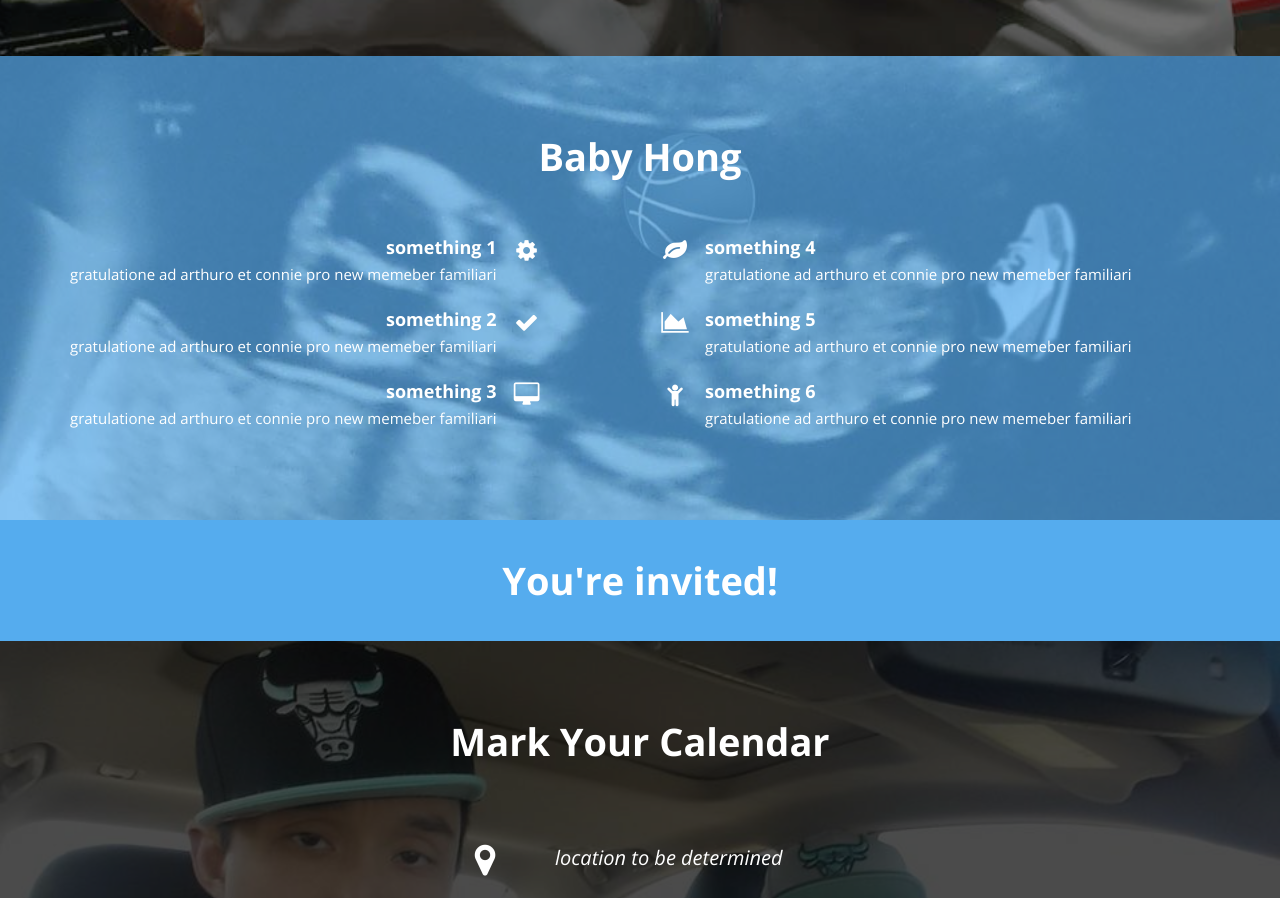
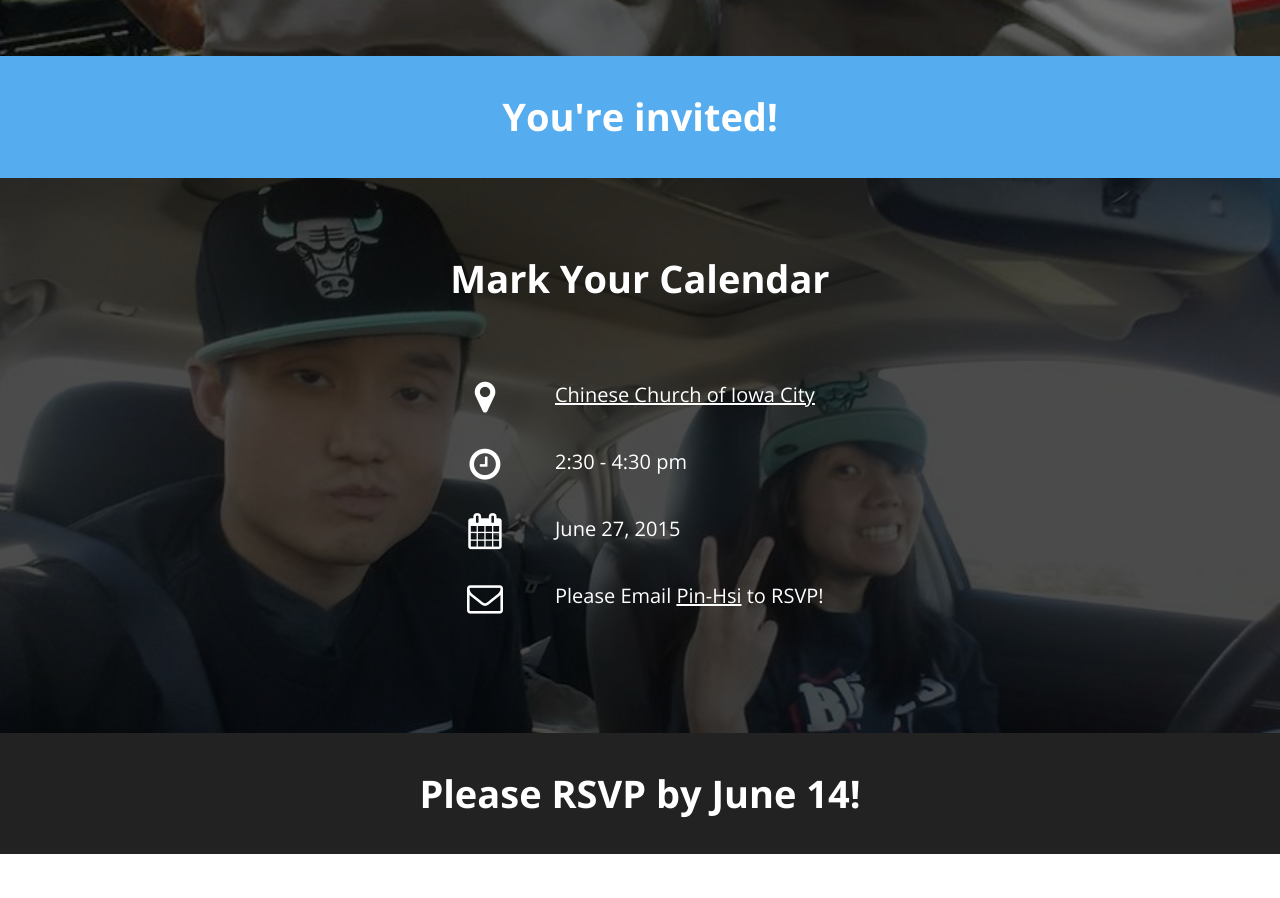
Before and after one commit to babyhong/BabyShower, a plain HTML site: page index.html in a window 1280 px wide. Shown: the part 744-1642 px from the top of the page. Drawn offline with nearby package versions, Linux system fonts and the light colour scheme.

Commit message:
update location

```diff
--- a/index.html
+++ b/index.html
@@ -90,7 +90,6 @@
 										<div class="collapse navbar-collapse scrollspy smooth-scroll" id="navbar-collapse-1">
 											<ul class="nav navbar-nav navbar-right">
 												<li class="active"><a href="#banner">Home</a></li>
-												<li><a href="#about">About</a></li>
                                                 <li><a href="#rsvp">RSVP</a></li>
 												<li><a href="#registry">Registry</a></li>
 											</ul>
@@ -131,77 +130,6 @@
 
 		<!-- section start -->
 		<!-- ================ -->
-		<div class="section translucent-bg bg-image-1 blue">
-			<div class="container object-non-visible" data-animation-effect="fadeIn">
-				<h1 id="about"  class="text-center title">Baby Hong</h1>
-				<div class="space"></div>
-				<div class="row">
-					<div class="col-sm-6">
-						<div class="media">
-							<div class="media-body text-right">
-								<h4 class="media-heading">something 1</h4>
-								<p>gratulatione ad arthuro et connie pro new memeber familiari</p>
-							</div>
-							<div class="media-right">
-								<i class="fa fa-cog"></i>
-							</div>
-						</div>
-						<div class="media">
-							<div class="media-body text-right">
-								<h4 class="media-heading">something 2</h4>
-								<p>gratulatione ad arthuro et connie pro new memeber familiari</p>
-                            </div>
-							<div class="media-right">
-								<i class="fa fa-check"></i>
-							</div>
-						</div>
-						<div class="media">
-							<div class="media-body text-right">
-								<h4 class="media-heading">something 3</h4>
-								<p>gratulatione ad arthuro et connie pro new memeber familiari</p>
-                            </div>
-							<div class="media-right">
-								<i class="fa fa-desktop"></i>
-							</div>
-						</div>
-					</div>
-					<div class="space visible-xs"></div>
-					<div class="col-sm-6">
-						<div class="media">
-							<div class="media-left">
-								<i class="fa fa-leaf"></i>
-							</div>
-							<div class="media-body">
-								<h4 class="media-heading">something 4</h4>
-								<p>gratulatione ad arthuro et connie pro new memeber familiari</p>
-							</div>
-						</div>
-						<div class="media">
-							<div class="media-left">
-								<i class="fa fa-area-chart"></i>
-							</div>
-							<div class="media-body">
-								<h4 class="media-heading">something 5</h4>
-								<p>gratulatione ad arthuro et connie pro new memeber familiari</p>
-							</div>
-						</div>
-						<div class="media">
-							<div class="media-left">
-								<i class="fa fa-child"></i>
-							</div>
-							<div class="media-body">
-								<h4 class="media-heading">something 6</h4>
-								<p>gratulatione ad arthuro et connie pro new memeber familiari</p>
-							</div>
-						</div>
-					</div>
-				</div>
-			</div>
-		</div>
-		<!-- section end -->
-
-		<!-- section start -->
-		<!-- ================ -->
 		<div class="default-bg space blue">
 			<div class="container">
 				<div class="row">
@@ -226,7 +154,7 @@
 						        <li class="rsvp-icon"><i class="fa fa-map-marker fa-2x pr-10"></i></li>
 					        </div>
                             <div class="col-md-5">
-						        <li class="rsvp-text"><i>location to be determined</i></li>
+                                <li class="rsvp-text"><a href="https://www.google.com/maps/place/Chinese+Church+of+Iowa+City,+570+Madison+Ave,+North+Liberty,+IA+52317/@41.750927,-91.634393,17z">Chinese Church of Iowa City</a></li>
 					        </div>
                         </div>
 						<div class="row rsvp-list">
```
